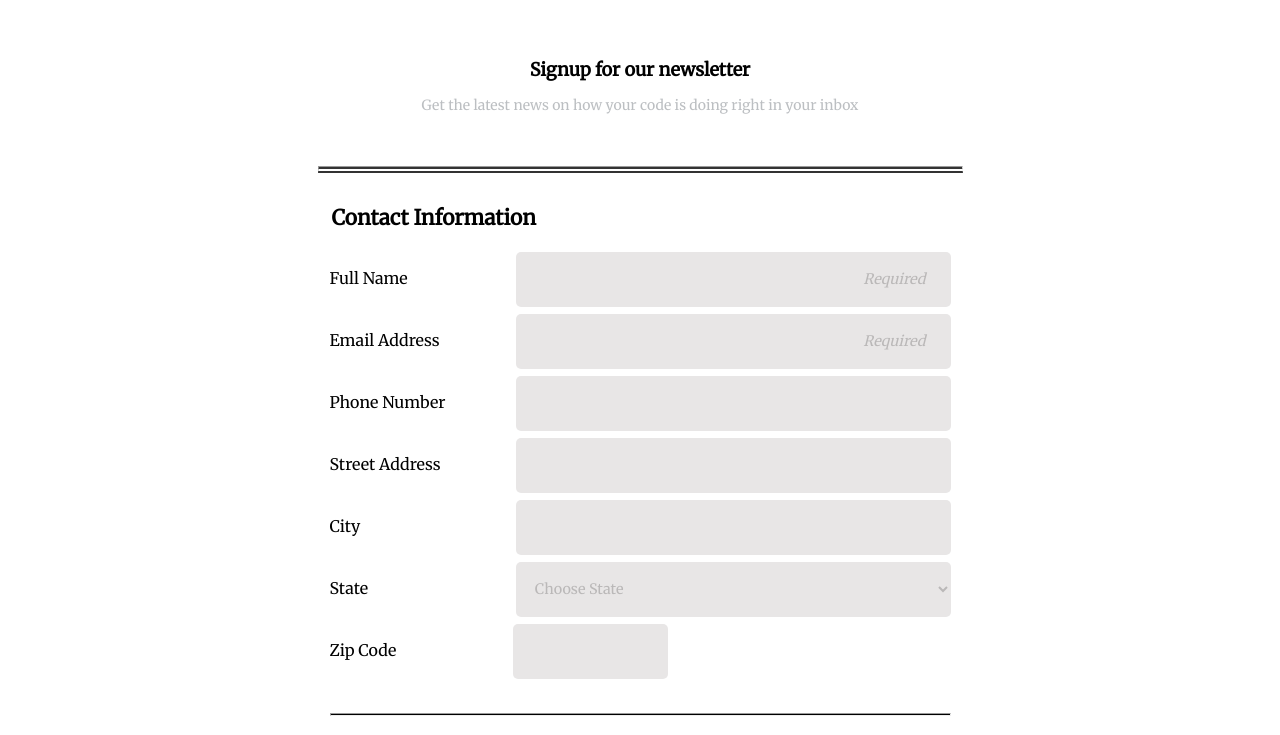
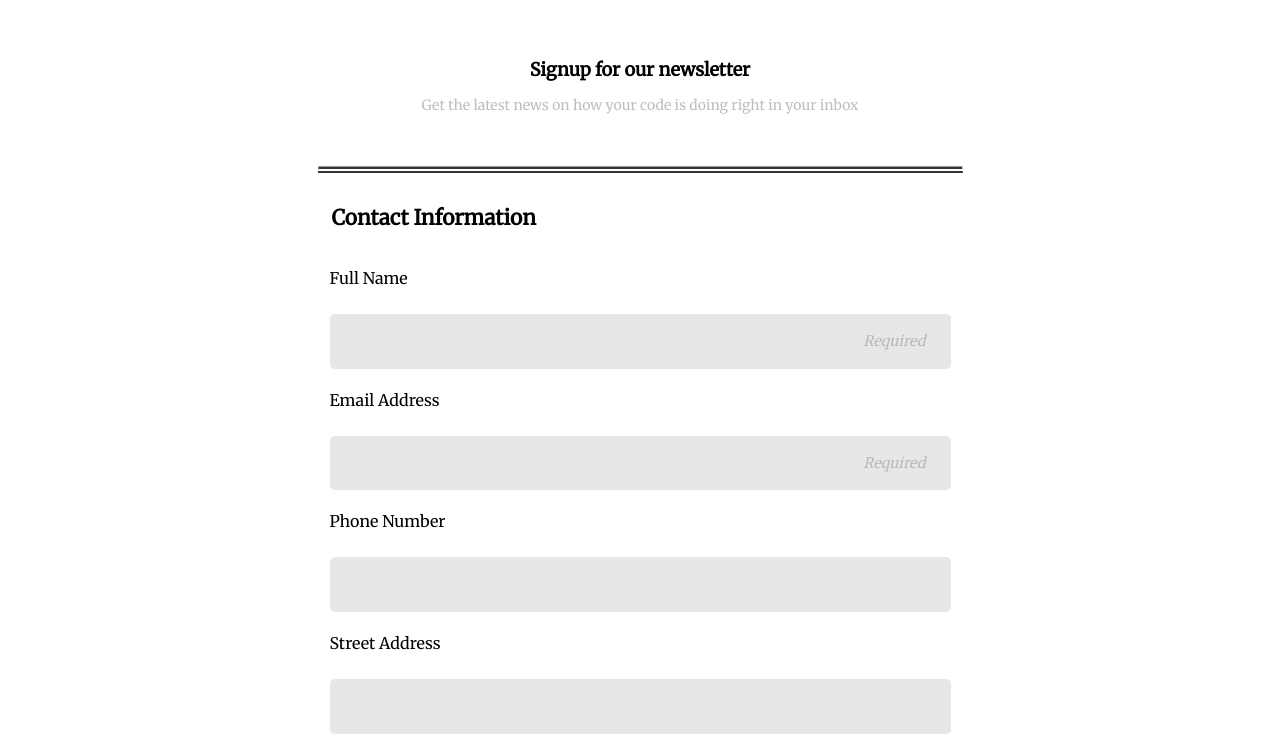
Before and after one commit to KevinMaischatz/KEVIN-MAISCHATZ-TTH-PROJECT-3, a plain HTML site: page index.html in a window 1280 px wide. Shown: the part 77-812 px from the top of the page. Drawn offline with Linux system fonts and the light colour scheme.

Commit message:
Update styles.css

```diff
--- a/css/styles.css
+++ b/css/styles.css
@@ -176,7 +176,7 @@ footer {
 
 @media screen and (min-width: 768px) {
 
-    .side {
+    .flex {
         display: flex;
         flex-direction: row;
         flex-wrap: wrap;
@@ -185,7 +185,7 @@ footer {
 
     #contact-fieldset input,
     select {
-        width: 70%;
+        width: 100%;
     }
 
     #topics {
@@ -200,7 +200,7 @@ footer {
     #contact-fieldset #zip {
         width: 25%;
         margin-right: auto;
-        margin-left: 7.3rem;
+        margin-left: auto;
     }
 
 }
```
